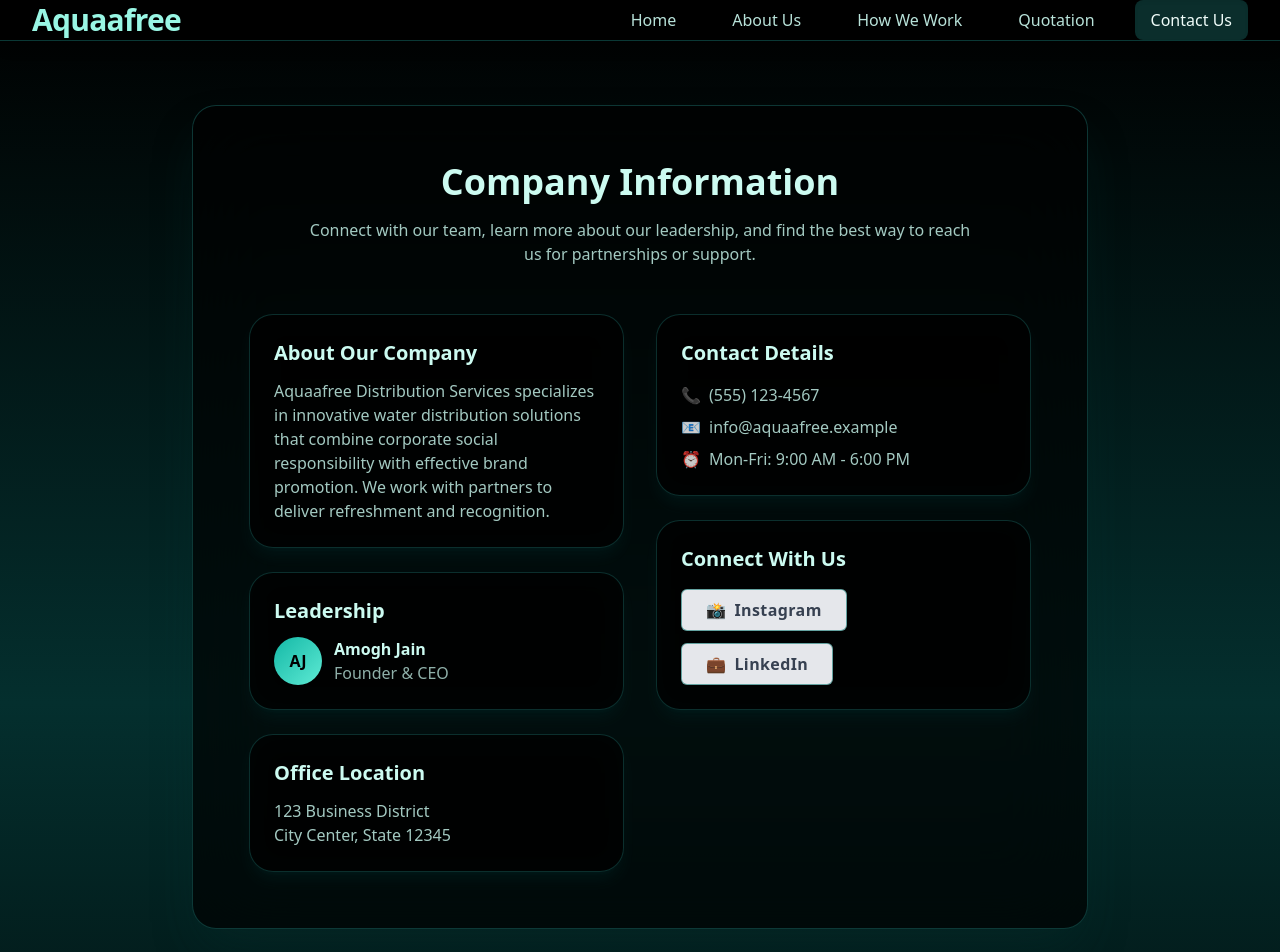
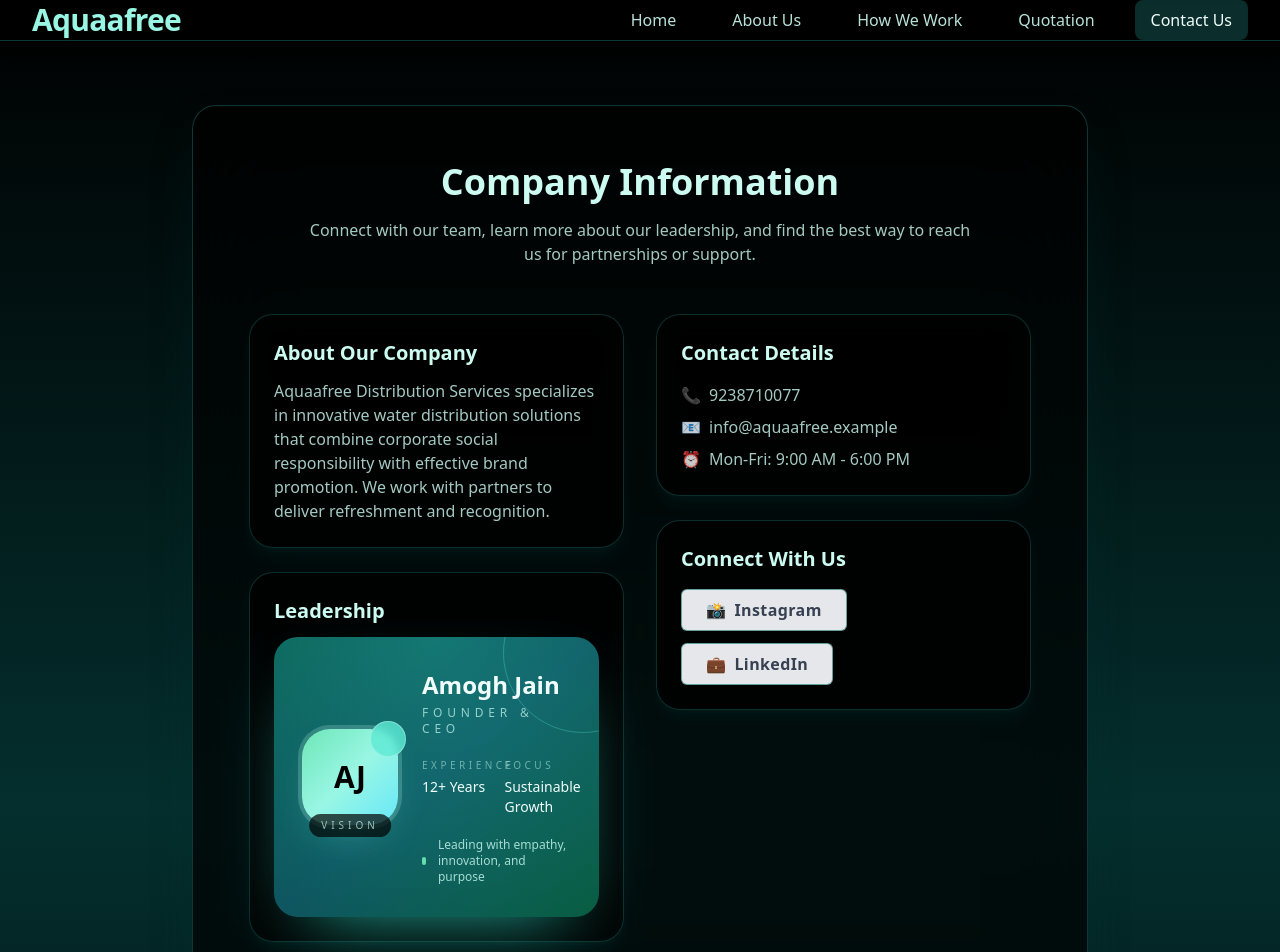
Before and after one commit to PR080T/AquaaFree, a Next.js app: page /contact in a window 1280 px wide. Shown: the top 952 px of the page. Built offline with nearby package versions, Linux system fonts and the light colour scheme.

Commit message:
contact insta address changes

```diff
--- a/package.json
+++ b/package.json
@@ -26,6 +26,7 @@
     "@testing-library/react": "^14.0.0",
     "@testing-library/user-event": "^14.4.3",
     "autoprefixer": "^10.4.16",
+    "eslint-config-next": "16.0.0",
     "identity-obj-proxy": "^3.0.0",
     "jest": "^29.7.0",
     "jest-environment-jsdom": "^29.7.0",
--- a/pages/contact.js
+++ b/pages/contact.js
@@ -55,13 +55,39 @@ export default function Contact(){
 
                 <div className="card-compact">
                   <h2 className="text-xl font-semibold mb-3 text-teal-100">Leadership</h2>
-                  <div className="flex items-center space-x-3">
-                    <div className="w-12 h-12 bg-gradient-to-br from-teal-500 to-teal-300 text-black rounded-full flex items-center justify-center font-bold">
-                      AJ
-                    </div>
-                    <div>
-                      <p className="font-semibold text-teal-100">Amogh Jain</p>
-                      <p className="text-teal-100/70">Founder & CEO</p>
+                  <div className="relative overflow-hidden rounded-3xl bg-gradient-to-br from-teal-500/50 via-cyan-400/40 to-emerald-500/50 shadow-[0_28px_75px_-35px_rgba(45,212,191,0.9)]">
+                    <div className="absolute inset-0 bg-[radial-gradient(circle_at_top,_rgba(45,212,191,0.25),_rgba(15,118,110,0))]" />
+                    <div className="absolute -right-16 -top-16 h-40 w-40 rounded-full border border-teal-300/30" />
+                    <div className="relative flex flex-col gap-6 px-7 py-8 md:flex-row md:items-center">
+                      <div className="relative">
+                        <div className="w-24 h-24 rounded-[28px] bg-gradient-to-br from-emerald-300 via-teal-200 to-cyan-300 flex items-center justify-center text-black text-3xl font-extrabold shadow-[0_18px_45px_-25px_rgba(94,234,212,1)] ring-4 ring-teal-100/20">
+                          AJ
+                        </div>
+                        <div className="absolute -top-2 -right-2 h-9 w-9 rounded-full border border-white/30 bg-teal-300/80 backdrop-blur-sm" />
+                        <div className="absolute -bottom-3 left-1/2 -translate-x-1/2 px-3 py-1 rounded-full bg-black/70 text-[10px] uppercase tracking-[0.4em] text-teal-100/70">
+                          Vision
+                        </div>
+                      </div>
+                      <div className="flex-1 space-y-5 text-center md:text-left">
+                        <div className="space-y-1">
+                          <p className="text-2xl font-semibold text-teal-50">Amogh Jain</p>
+                          <p className="text-xs uppercase tracking-[0.4em] text-teal-100/70">Founder & CEO</p>
+                        </div>
+                        <div className="grid grid-cols-2 gap-4 text-left text-xs text-teal-100/70">
+                          <div className="space-y-1">
+                            <p className="text-[10px] uppercase tracking-[0.35em] text-teal-100/50">Experience</p>
+                            <p className="text-sm text-teal-50">12+ Years</p>
+                          </div>
+                          <div className="space-y-1">
+                            <p className="text-[10px] uppercase tracking-[0.35em] text-teal-100/50">Focus</p>
+                            <p className="text-sm text-teal-50">Sustainable Growth</p>
+                          </div>
+                        </div>
+                        <div className="flex items-center justify-center gap-3 text-left md:justify-start">
+                          <span className="h-2 w-2 rounded-full bg-emerald-300 animate-pulse" />
+                          <p className="text-xs text-teal-100/80">Leading with empathy, innovation, and purpose</p>
+                        </div>
+                      </div>
                     </div>
                   </div>
                 </div>
@@ -69,8 +95,7 @@ export default function Contact(){
                 <div className="card-compact">
                   <h2 className="text-xl font-semibold mb-3 text-teal-100">Office Location</h2>
                   <p className="text-teal-100/80">
-                    123 Business District<br />
-                    City Center, State 12345
+                    HIG colony , indore - 452011
                   </p>
                 </div>
               </div>
@@ -80,7 +105,7 @@ export default function Contact(){
                   <h2 className="text-xl font-semibold text-teal-100">Contact Details</h2>
                   <div className="space-y-2 text-teal-100/80">
                     <p className="flex items-center gap-2">
-                      <span>📞</span> (555) 123-4567
+                      <span>📞</span> 9238710077
                     </p>
                     <p className="flex items-center gap-2">
                       <span>📧</span> info@aquaafree.example
@@ -95,7 +120,7 @@ export default function Contact(){
                   <h2 className="text-xl font-semibold text-teal-100">Connect With Us</h2>
                   <div className="flex flex-wrap gap-3">
                     <a
-                      href="https://instagram.com/aquaafree"
+                      href="https://www.instagram.com/aquaafree?igsh=eG5kbzZwMTZ3bm0="
                       target="_blank"
                       rel="noopener noreferrer"
                       className="btn-secondary px-4 py-2 flex items-center gap-2"
```
Also changed, not shown: .eslintrc.json (added), 1 other file (tests, documents, lock files or other folders).
